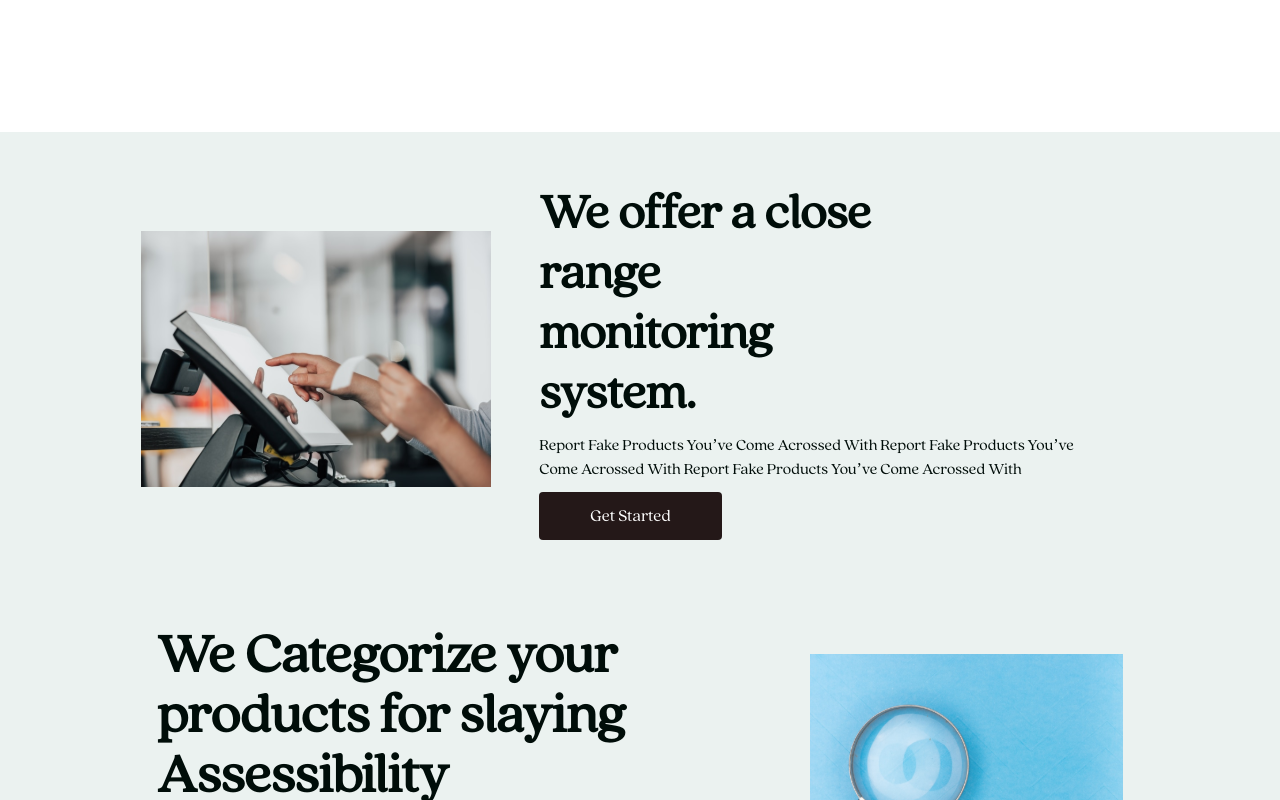
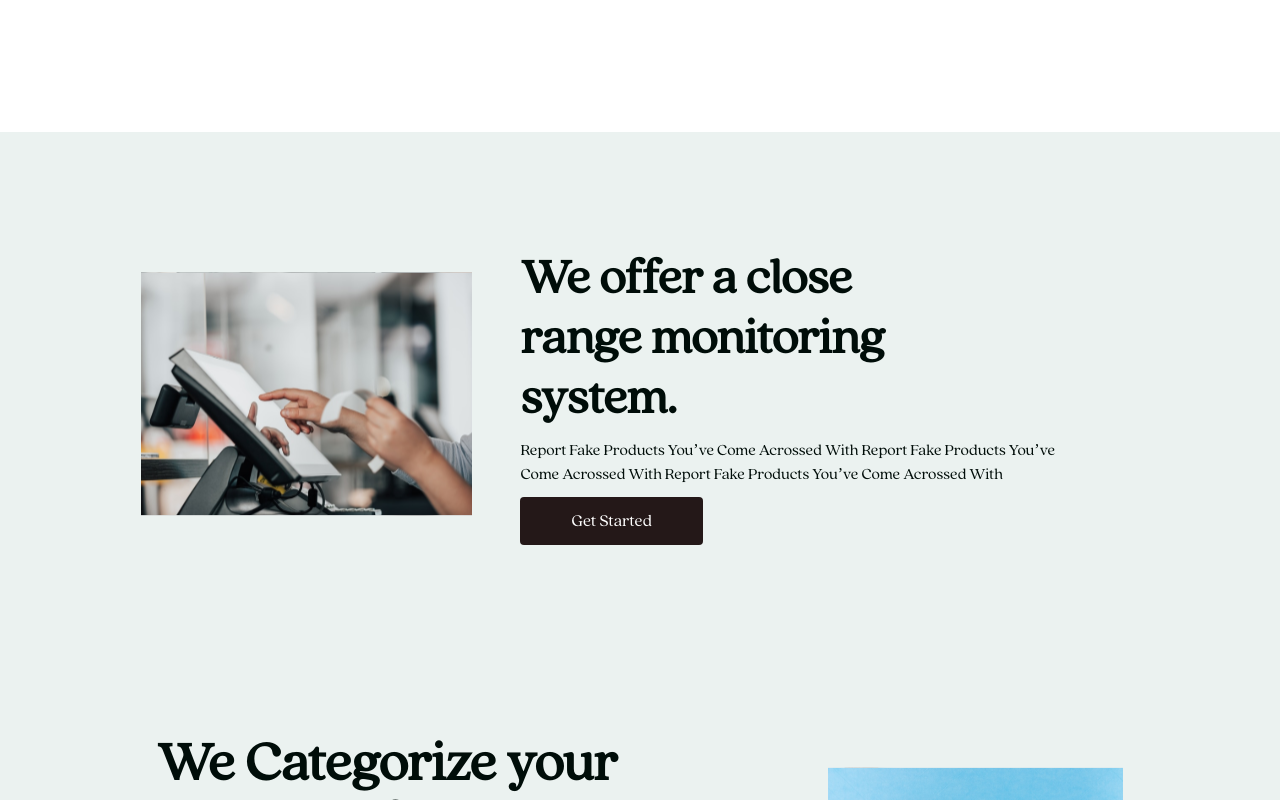
Before and after one commit to Verify-App-TUTN/VerifyProduct, a React (Create React App) app in the folder steps/: page / in a window 1280 px wide. Shown: the part 1180-1980 px from the top of the page. Built offline with nearby package versions, Linux system fonts and the light colour scheme.

Commit message:
done fixing the stuff

```diff
--- a/steps/src/components/Landing.jsx
+++ b/steps/src/components/Landing.jsx
@@ -137,7 +137,7 @@ const Landing = () => {
 };
 
 export default Landing;
-const Div = styled.main`
+const Div = styled.section`
   background: rgba(156, 191, 182, 0.2);
   opacity: 1;
   padding: 2rem 1rem;
@@ -383,11 +383,13 @@ const Section = styled.main`
       margin: 70px;
       display: flex;
       justify-content: space-between;
+      gap: 2rem;
     }
     #offers {
       margin: 70px 40px;
       display: flex;
       justify-content: space-between;
+      gap: 2rem;
     }
   }
 
@@ -467,7 +469,7 @@ const Section = styled.main`
     .image-2,
     .image-3 {
       width: 100%;
-      height: auto;
+      height: 25rem;
     }
 
     .image-3 {
```
